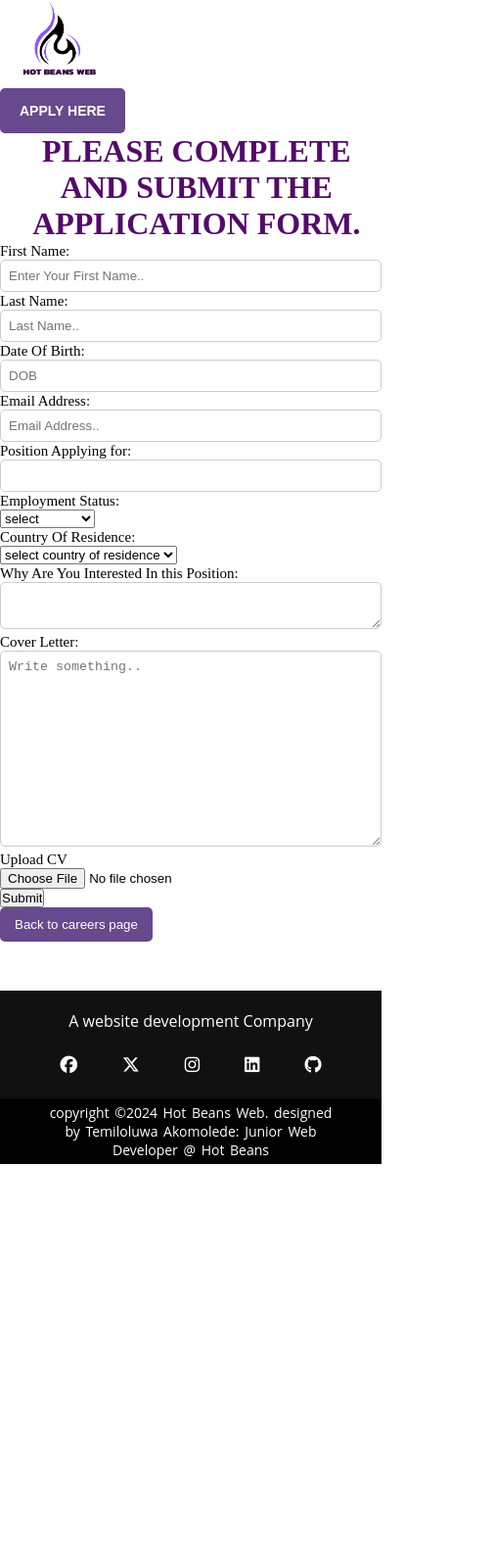
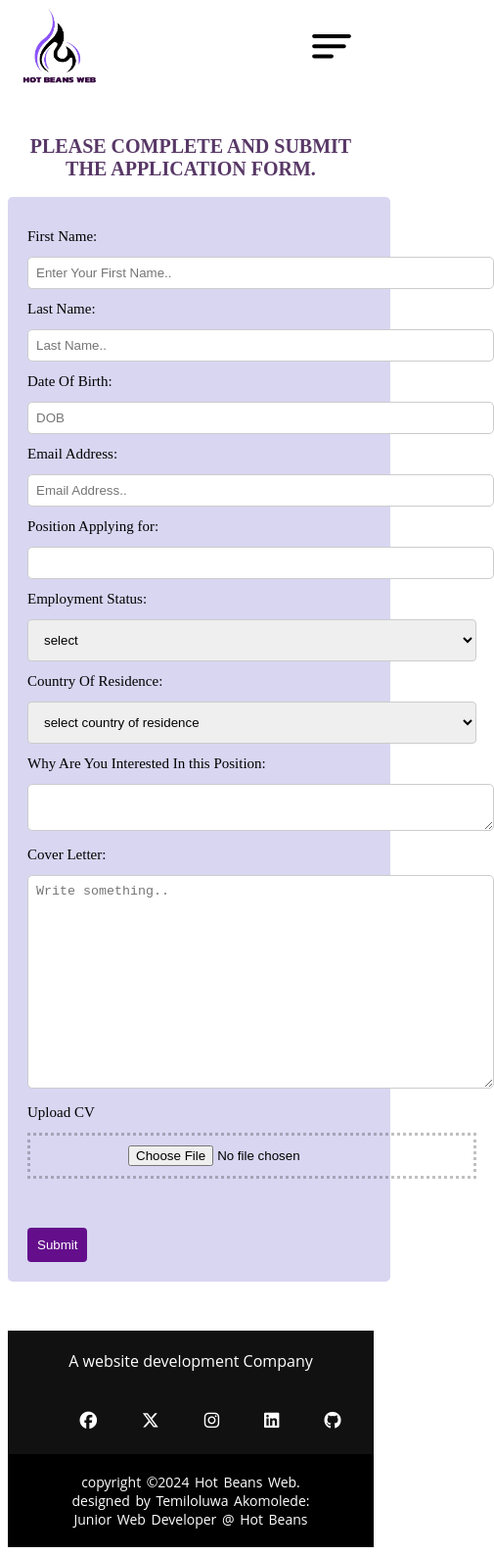
Before and after one commit to Frokesy/cybergirl-stuff, a website: page apply.html in a window 390 px wide. Shown: the whole page at 98% size, 505 px wide, since content can reach past the window. Before the commit the page ends 1188 px from the top, so only its background shows below. Drawn offline with Linux system fonts and the light colour scheme.

Commit message:
modified application form

```diff
--- a/apply.css
+++ b/apply.css
@@ -6,7 +6,7 @@ nav {
     display: flex;
     justify-content: space-between;
     align-items: center;
-    width: 90vw;
+    width: 85vw;
     margin: 0 auto;
 }
 
@@ -33,21 +33,11 @@ a:hover {
     transform: scale(1.1);
 }
 
-.text h2 {
+.text {
     margin-top: 50px;
     color: #320b45d0;
     font-size: 20px;
     text-align: center;
-}
-
-.button {
-    margin-left: 550px;
-    background-color: #d4d2f0e6;
-    font-size: 20px;
-    border-radius: 15px;
-    color: rgb(15, 14, 14);
-    padding-bottom: 15px;
-    padding-top: 15px;
 }
 
 .button1 {
@@ -69,9 +59,26 @@ textarea {
     resize: vertical;
 }
 
+.form-group input {
+    width: 100%;
+    padding: 10px;
+    margin-bottom: 10px;
+    border: 1px solid #ccc;
+    border-radius: 5px;
+}
+
 label {
+    font-size: 15px;
     padding: 12px 12px 12px 0;
     display: inline-block;
+}
+
+input[type="text"],
+textarea {
+    width: 100%;
+    padding: 8px;
+    border: 1px solid #ccc;
+    border-radius: 5px;
 }
 
 input[type=submit] {
@@ -94,24 +101,9 @@ input[type=submit]:hover {
     background-color: #d4d2f0e6;
     padding: 20px;
     margin-top: 20px;
-}
-
-.col-25 {
-    float: left;
-    width: 20%;
-    margin-top: 6px;
-}
-
-.col-75 {
-    float: left;
-    width: 35%;
-    margin-top: 6px;
-}
-
-.row:after {
-    content: "";
-    display: table;
-    clear: both;
+    width: 500px;
+    margin: 0 auto;
+    display: flex;
 }
 
 input[type=file] {
@@ -121,36 +113,19 @@ input[type=file] {
 }
 
 footer {
-    position: absolute;
     background: #111;
     height: auto;
-    width: 100vw;
+    width: 100%;
     font-family: "Open Sans";
     padding-bottom: 0px;
     color: #fff;
-}
-
-.footer-content {
-    display: flex;
-    align-items: left;
-    justify-content: left;
-    flex-direction: column;
-    text-align: left;
+    margin-top: 50px;
 }
 
 .footer-content h3 {
-    font: size 1.8rem;
     font-weight: 400;
     text-transform: capitalize;
     line-height: 3rem;
-}
-
-.footer-content p {
-    max-width: 500px;
-    margin: 5px auto;
-    line-height: 28px;
-    font-size: 14px;
-    text-align: left;
 }
 
 .Follow-Us {
@@ -163,6 +138,7 @@ footer {
 
 .Follow-Us li {
     margin: 0px;
+    list-style-type: none;
 }
 
 .Follow-Us a {
@@ -179,11 +155,16 @@ footer {
     color: #60137bf6;
 }
 
+.footer-content p {
+    text-align: center;
+    padding: 20px 0;
+}
+
 .footer-bottom {
     background: black;
-    width: 100vw;
     padding: 5px 50px;
     text-align: center;
+    margin: 20px 0 0 0;
 }
 
 .footer-bottom p {
@@ -194,6 +175,59 @@ footer {
 
 .footer-bottom span {
     text-decoration: uppercase;
-    opacity: .4;
     font-weight: 200px;
 }
+
+.hidden {
+    display: none;
+}
+
+.hamburger {
+    display: none;
+}
+
+.cancel {
+    display: none;
+}
+
+@media screen and (max-width: 1020px) {
+    nav {
+        width: 90vw;
+        margin: 0 auto;
+    }
+    .hamburger {
+        display: block;
+        cursor: pointer;
+    }
+    .nav-links {
+        display: none;
+        position: fixed;
+        top: 0;
+        left: 0;
+        width: 100%;
+        height: 100%;
+        background-color: #fff;
+        z-index: 1000;
+    }
+    .nav-links.open {
+        display: flex;
+        flex-direction: column;
+    }
+    .nav-links.open :not(.cancel) {
+        align-items: center;
+        justify-content: center;
+    }
+    .cancel {
+        cursor: pointer;
+        padding: 40px 40px 40px 0;
+        display: flex;
+        justify-content: flex-end;
+    }
+    .nav-links a {
+        margin: 20px 0;
+    }
+    .container {
+        width: 90vw;
+        margin: 0 auto;
+    }
+}
--- a/apply.html
+++ b/apply.html
@@ -4,31 +4,32 @@
 <head>
     <meta charset="utf-8">
     <title>Hot Beans Web</title>
-    <link rel="stylesheet" type="text/css" href="index.css" />
+    <link rel="stylesheet" type="text/css" href="apply.css" />
 </head>
 
 <body>
-
-
     <nav>
         <div class="logo">
             <img src="assets/logo.png" class="logo">
         </div>
         <div class="nav-links">
-            <a href="Application Form.html"> Application Form</a>
+            <div class="cancel">
+                <svg width="30px" height="30px" viewBox="0 0 512 512" version="1.1" xmlns="http://www.w3.org/2000/svg" xmlns:xlink="http://www.w3.org/1999/xlink" fill="#000000"><g id="SVGRepo_bgCarrier" stroke-width="0"></g><g id="SVGRepo_tracerCarrier" stroke-linecap="round" stroke-linejoin="round"></g><g id="SVGRepo_iconCarrier"> <title>cancel</title> <g id="Page-1" stroke="none" stroke-width="1" fill="none" fill-rule="evenodd"> <g id="work-case" fill="#000000" transform="translate(91.520000, 91.520000)"> <polygon id="Close" points="328.96 30.2933333 298.666667 1.42108547e-14 164.48 134.4 30.2933333 1.42108547e-14 1.42108547e-14 30.2933333 134.4 164.48 1.42108547e-14 298.666667 30.2933333 328.96 164.48 194.56 298.666667 328.96 328.96 298.666667 194.56 164.48"> </polygon> </g> </g> </g></svg>
+            </div>
+            <a href="apply.html"> Application Form</a>
             <a href="Careers.html">Careers </a>
             <a href="Meet the team.html">Meet the Team </a>
             <a href="Get Certified.html">Get Certified </a>
             <a href="About Hot Beans.Html">About Us </a>
-            <a href="Home.html"> Home </a>
+            <a href="index.html"> Home </a>
+        </div>
+
+        <div class="hamburger">
+            <svg width="64px" height="64px" viewBox="0 -0.5 25 25" fill="none" xmlns="http://www.w3.org/2000/svg"><g id="SVGRepo_bgCarrier" stroke-width="0"></g><g id="SVGRepo_tracerCarrier" stroke-linecap="round" stroke-linejoin="round"></g><g id="SVGRepo_iconCarrier"> <path d="M5.5 7.75C5.08579 7.75 4.75 8.08579 4.75 8.5C4.75 8.91421 5.08579 9.25 5.5 9.25V7.75ZM19.5 9.25C19.9142 9.25 20.25 8.91421 20.25 8.5C20.25 8.08579 19.9142 7.75 19.5 7.75V9.25ZM5.5 11.75C5.08579 11.75 4.75 12.0858 4.75 12.5C4.75 12.9142 5.08579 13.25 5.5 13.25V11.75ZM17.5 13.25C17.9142 13.25 18.25 12.9142 18.25 12.5C18.25 12.0858 17.9142 11.75 17.5 11.75V13.25ZM5.5 15.75C5.08579 15.75 4.75 16.0858 4.75 16.5C4.75 16.9142 5.08579 17.25 5.5 17.25V15.75ZM12.5 17.25C12.9142 17.25 13.25 16.9142 13.25 16.5C13.25 16.0858 12.9142 15.75 12.5 15.75V17.25ZM5.5 9.25H19.5V7.75H5.5V9.25ZM5.5 13.25H17.5V11.75H5.5V13.25ZM5.5 17.25H12.5V15.75H5.5V17.25Z" fill="#000000"></path> </g></svg>
         </div>
     </nav>
 
-    <div class="text">
-        <button class="button"> APPLY HERE</button>
-
-        <h2>PLEASE COMPLETE AND SUBMIT THE APPLICATION FORM.</h2>
-    </div>
+    <h2 class="text">PLEASE COMPLETE AND SUBMIT THE APPLICATION FORM.</h2>
 
     <div class="container">
         <form action="#">
@@ -136,27 +137,9 @@
                     <input type="file" id="myFile" name="filename"></div>
                 <input type="submit">
             </div>
+        </form>
     </div>
-
-
-    </form>
-
-    </div>
-
-    <button class="button1" onclick="document.location='careers.html'">Back to careers page</button>
-
-
-
-
-
-
-
-
     <link rel="stylesheet" href="https://cdnjs.cloudflare.com/ajax/libs/font-awesome/6.5.1/css/all.min.css">
-
-
-
-
     <footer>
         <div class="footer-content">
 
@@ -175,19 +158,22 @@
 
         </div>
     </footer>
-
-
-
-
-
-
 </body>
 
+<script>
+    document.addEventListener('DOMContentLoaded', function() {
+        const hamburger = document.querySelector('.hamburger');
+        const navLinks = document.querySelector('.nav-links');
+        const cancel = document.querySelector('.cancel');
 
+        hamburger.addEventListener('click', function() {
+            navLinks.classList.toggle('open');
+        });
 
-
-
-
-
+        cancel.addEventListener('click', function() {
+            navLinks.classList.remove('open');
+        });
+    });
+</script>
 
 </html>
--- a/index.css
+++ b/index.css
@@ -90,7 +90,6 @@ footer {
 }
 
 .footer-content h3 {
-    font: size 1.8rem;
     font-weight: 400;
     text-transform: capitalize;
     line-height: 3rem;
```
Also changed, not shown: index.html (+0 -2 lines).
